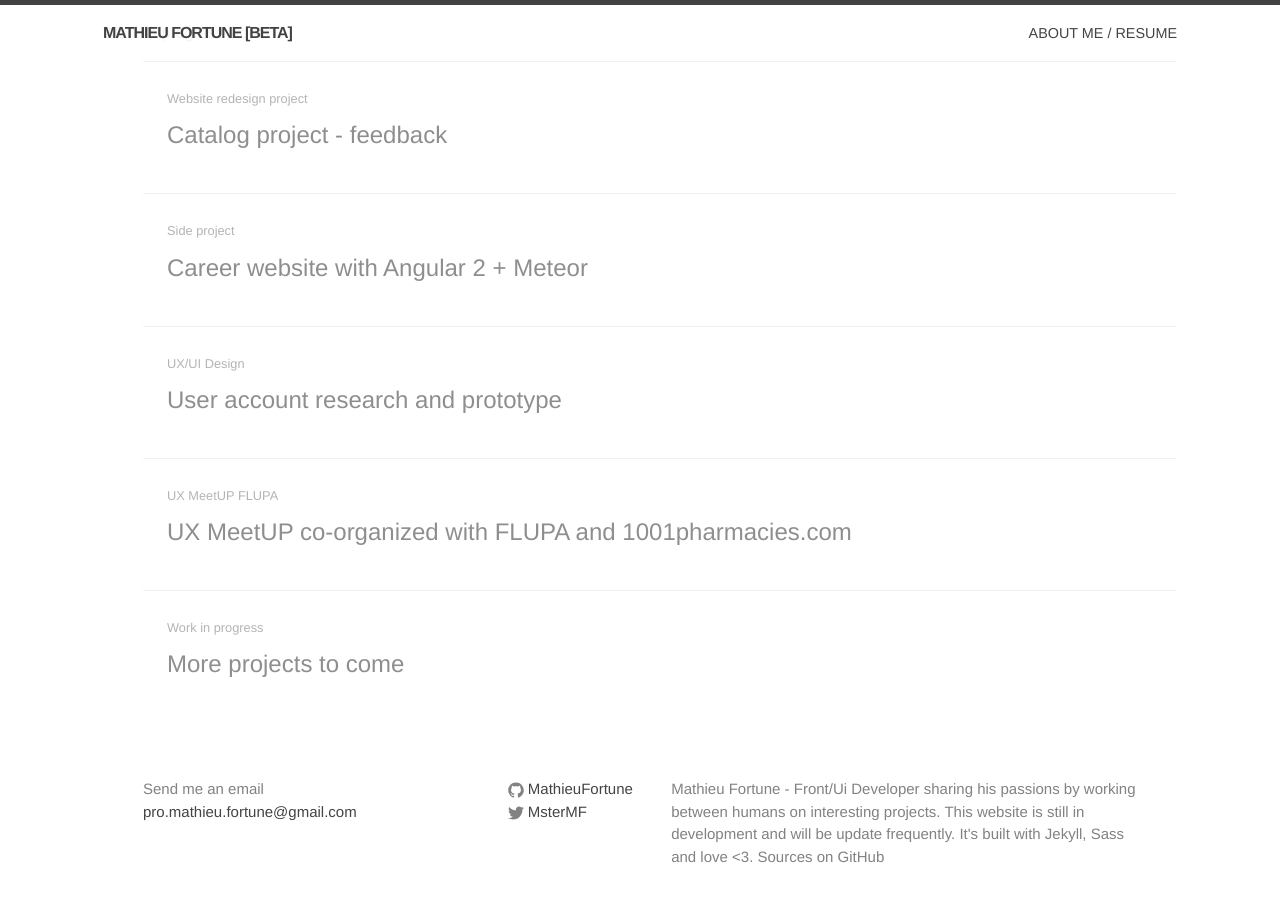
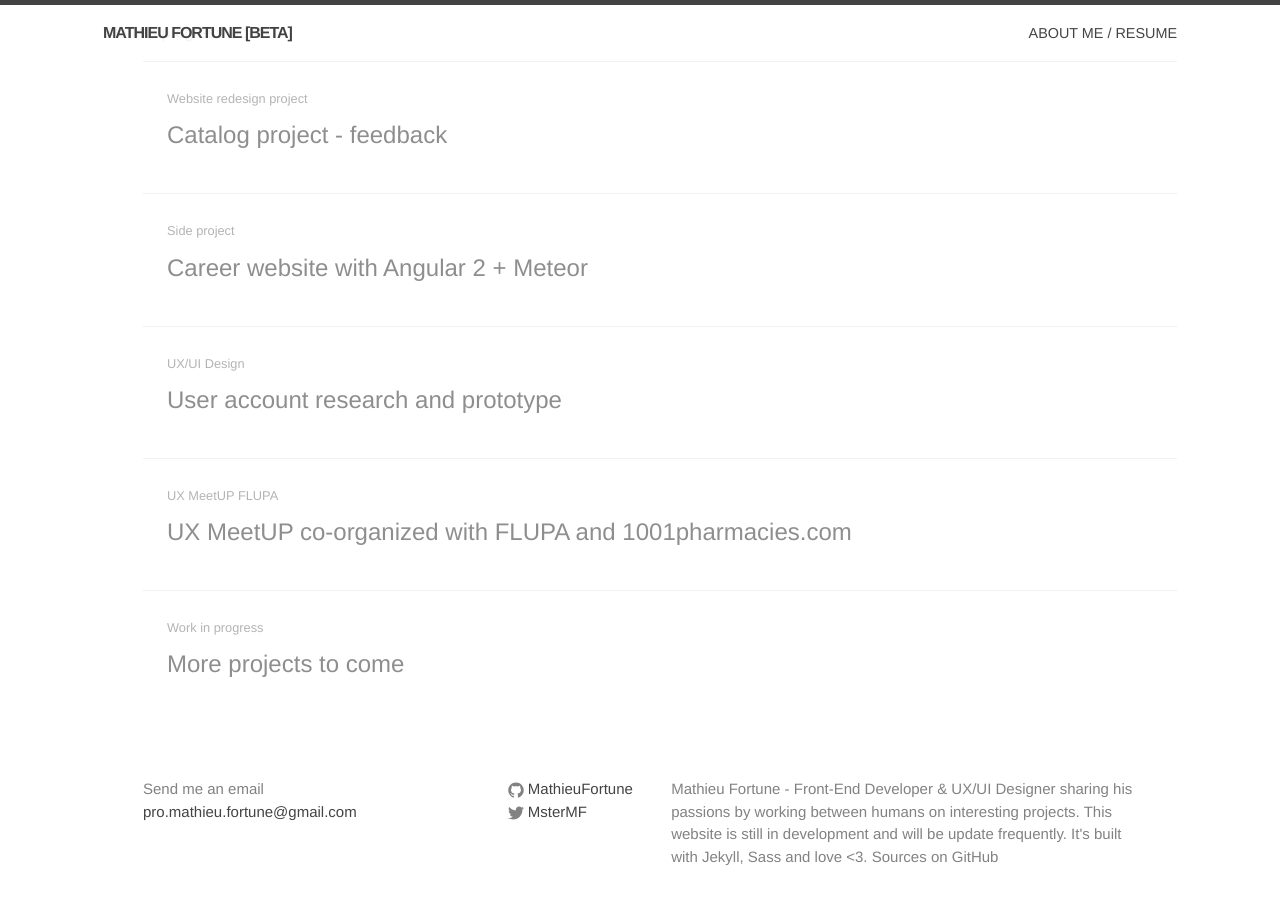
Before and after one commit to MathieuFortune/mathieufortune.github.io, a Jekyll site: the page built from index.html, in a window 1280 px wide and 900 px high, scrolled down 795 px. Built offline with Jekyll 4.4.1, drawn with Linux system fonts in a browser that asks for light colours.

Commit message:
[UP] config update meta desc

```diff
--- a/_config.yml
+++ b/_config.yml
@@ -9,13 +9,13 @@
 title: Mathieu Fortune [BETA]
 email: pro.mathieu.fortune@gmail.com
 description: > # this means to ignore newlines until "baseurl:"
-  Mathieu Fortune - Front/Ui Developer sharing his passions by working between humans on interesting projects.
+  Mathieu Fortune - Front-End Developer & UX/UI Designer sharing his passions by working between humans on interesting projects.
   This website is still in development and will be update frequently. It's built with Jekyll, Sass and love <3. Sources on GitHub
 baseurl: "" # the subpath of your site, e.g. /blog
 url: "http://mathieufortune.github.com" # the base hostname & protocol for your site
 twitter_username: MsterMF
 github_username:  MathieuFortune
-feed_description: Mathieu Fortune - Front/Ui Developer sharing his passions by working between humans on interesting projects. # RSS feed site description
+feed_description: Mathieu Fortune - Front-End Developer & UX/UI Designer sharing his passions by working between humans on interesting projects. # RSS feed site description
 rss_path: feed.xml
 
 # Build settings
```
